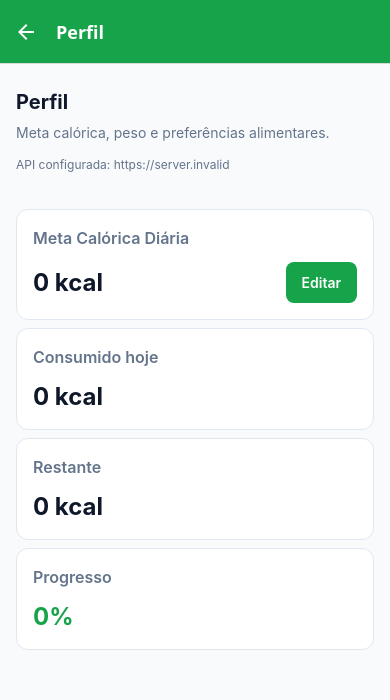
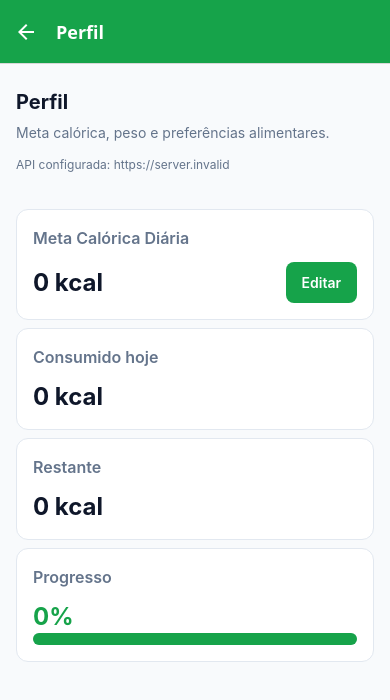
Before and after one commit to guilhermegiovani/Nutriq, a React Native app: screen /Profile in a window 390 px wide. Shown: the top 700 px of the page. Built offline with nearby package versions, Linux system fonts and the light colour scheme; no server answers.

Commit message:
refactor: extract ProgressBar component and improve profile UI

```diff
--- /dev/null
+++ b/src/components/ui/ProgressBar.tsx
@@ -0,0 +1,19 @@
+import { View } from "react-native";
+
+type ProgressBarProps = {
+    percentage: number
+}
+
+export function ProgressBar({ percentage }: ProgressBarProps) {
+
+    return (
+        <View className="h-3 w-full rounded-full bg-slate-200">
+            <View
+                className="h-3 rounded-full bg-primary"
+                style={{
+                    width: `${percentage}%`,
+                }}
+            />
+        </View>
+    )
+}
--- a/src/screens/ProfileScreen.tsx
+++ b/src/screens/ProfileScreen.tsx
@@ -9,6 +9,7 @@ import { useMeals } from '@/context/MealsContext';
 import { Input } from '@/components/ui/Input';
 import { InfoCard } from '@/components/ui/InfoCard';
 import { useState } from 'react';
+import { ProgressBar } from '@/components/ui/ProgressBar';
 
 type Props = NativeStackScreenProps<RootStackParamList, typeof ROUTES.PROFILE>;
 
@@ -27,7 +28,7 @@ export function ProfileScreen(_props: Props) {
     ? (totalConsumed / dailyGoal) * 100
     : 0;
 
-  console.log("Total consumido: ", consumedToday)
+  const progressWidth = Math.min(progressPercentage, 100);
 
   return (
     <ScreenContainer>
@@ -85,6 +86,8 @@ export function ProfileScreen(_props: Props) {
           <Text className="text-2xl font-bold text-primary">
             {progressPercentage.toFixed(0)}%
           </Text>
+
+          <ProgressBar progressWidth={progressWidth} />
         </InfoCard>
 
       </View>
```
